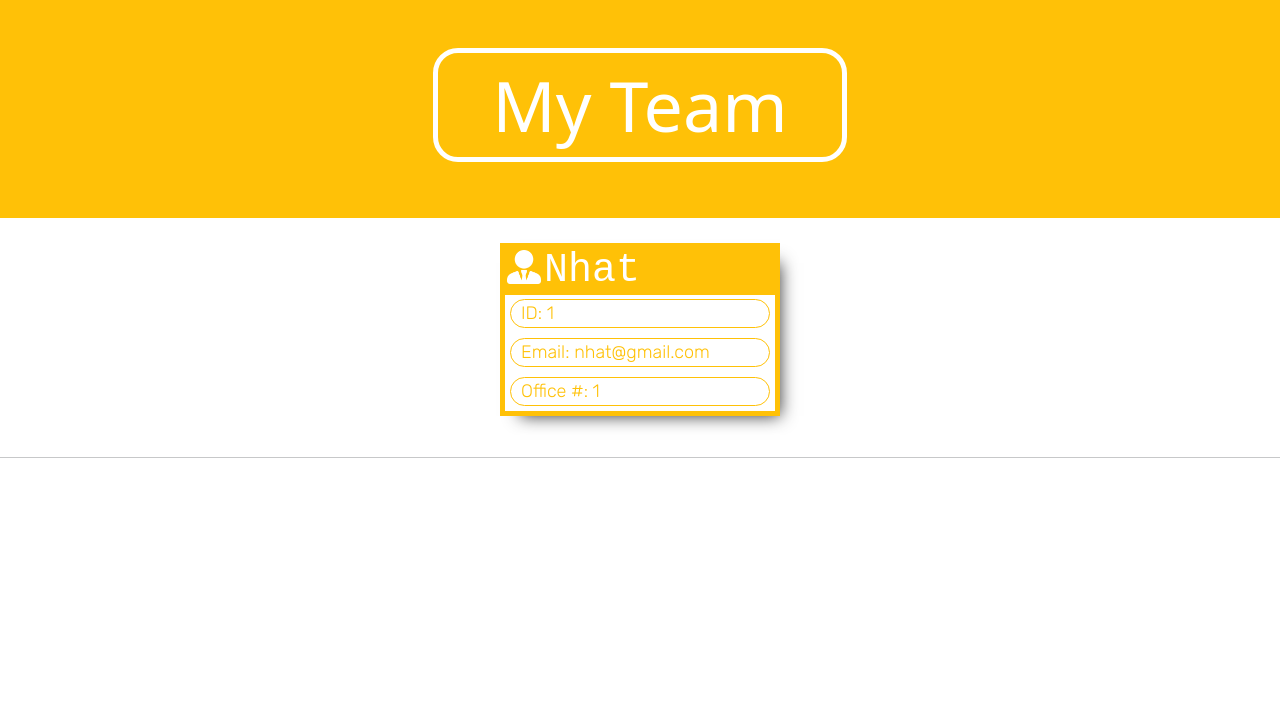
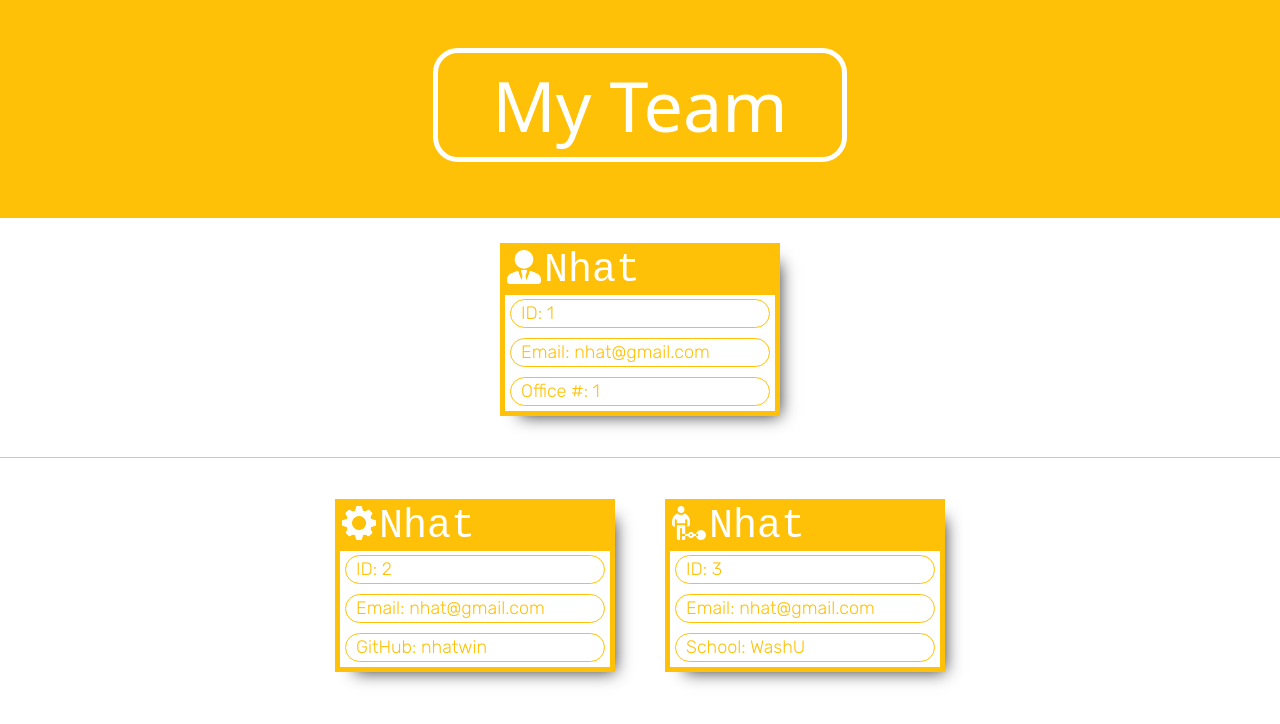
Before and after one commit to NhatWin/hw-10, a website built with Vite: page team.html in a window 1280 px wide. Built offline with nearby package versions, Linux system fonts and the light colour scheme; a web font is replaced by a local one.

```diff
--- a/team.html
+++ b/team.html
@@ -41,7 +41,21 @@
       </section>
       <hr />
       <main>
-
+        <div class="team">
+<h2>
+  <img src="./Assets/engineer.png" alt="manager icon" width="40" />Nhat
+</h2>
+<p>ID: 2</p>
+<p>Email: nhat@gmail.com</p>
+<p>GitHub: nhatwin</p>
+</div><div class="team">
+  <h2>
+    <img src="./Assets/intern.png" alt="manager icon" width="40" />Nhat
+  </h2>
+  <p>ID: 3</p>
+  <p>Email: nhat@gmail.com</p>
+  <p>School: WashU</p>
+</div>
         </div>
       </main>
       <script
```
Also changed, not shown: README.md.
